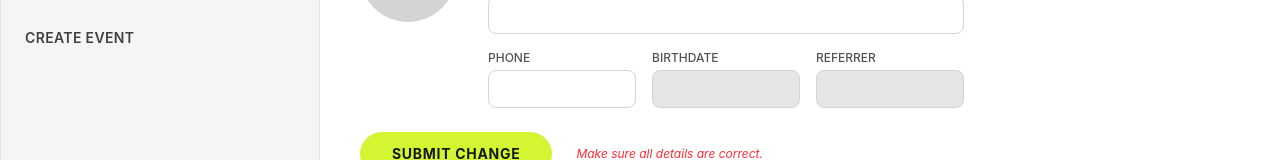
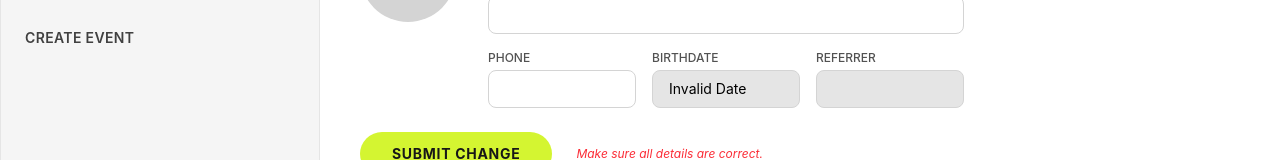
Before and after one commit to daveteru/miniproject-FE, a React (Vite) app: page /profile in a window 1280 px wide. Shown: the part 278-438 px from the top of the page. Built offline with nearby package versions, Linux system fonts and the light colour scheme.

Commit message:
fix: added format date at birthdate field

```diff
--- a/src/main.tsx
+++ b/src/main.tsx
@@ -27,7 +27,7 @@ function Layout() {
   return (
     <>
       <ScrollToTop />
-      <main className=" min-h-screen ">
+      <main className="min-h-screen ">
         <Navbar />
         <Outlet />
       </main>
--- a/src/pages/Transaction.tsx
+++ b/src/pages/Transaction.tsx
@@ -48,6 +48,24 @@ type eventdetails = {
   }[];
 };
 
+type transactiondetails = {
+  id: number;
+  uuid: string;
+  expiredAt: string;
+  paymentProof: string;
+  paymentStatus: string;
+  userId: string;
+  ticketId: string;
+  voucherId: string;
+  couponId: number;
+  pointsUsed: string;
+  tickets: {
+    id: number;
+    ticketLevel: string;
+    qty: number;
+  }[];
+};
+
 export default function Transaction() {
   const [isvoucher, setIsvoucher] = useState<boolean>(false);
   const [tickets, setTickets] = useState<Ticket[]>([]);
@@ -55,11 +73,10 @@ export default function Transaction() {
   const [searchParams] = useSearchParams();
   const [cart, setCart] = useState<CartItem[]>([]);
   const [total, setTotal] = useState<number>(0);
+  const [transaction,setTransaction] = useState<transactiondetails|null>(null)
 
 
   const eventId = searchParams.get("eventId");
-
-
 
   useEffect(() => {
     const fetchTickets = async () => {
--- a/src/pages/Userpage.tsx
+++ b/src/pages/Userpage.tsx
@@ -4,6 +4,7 @@ import { Link } from "react-router";
 import Formtext from "../components/Formtext";
 import Sidebar from "../components/Sidebar";
 import { useAppStore } from "../store/useAppStore";
+import { formatDate } from "../utility/dateconvert";
 
 type form = {
   name: string;
@@ -109,7 +110,7 @@ export default function formpage() {
                   value={form.email}
                 />
 
-                {/* Phone / Twitter / Instagram */}
+                {/* Phone / birthdate / referral code */}
                 <div className="grid grid-cols-3 gap-4">
                   <Formtext
                     label="Phone"
@@ -120,7 +121,7 @@ export default function formpage() {
                     label="Birthdate"
                     editable={false}
                     formfunc={(value) => handleFieldChange("birthdate", value)}
-                    value={form.birthdate}
+                    value={formatDate(form.birthdate)}
                   />
                   <Formtext
                     label="Referrer"
```
